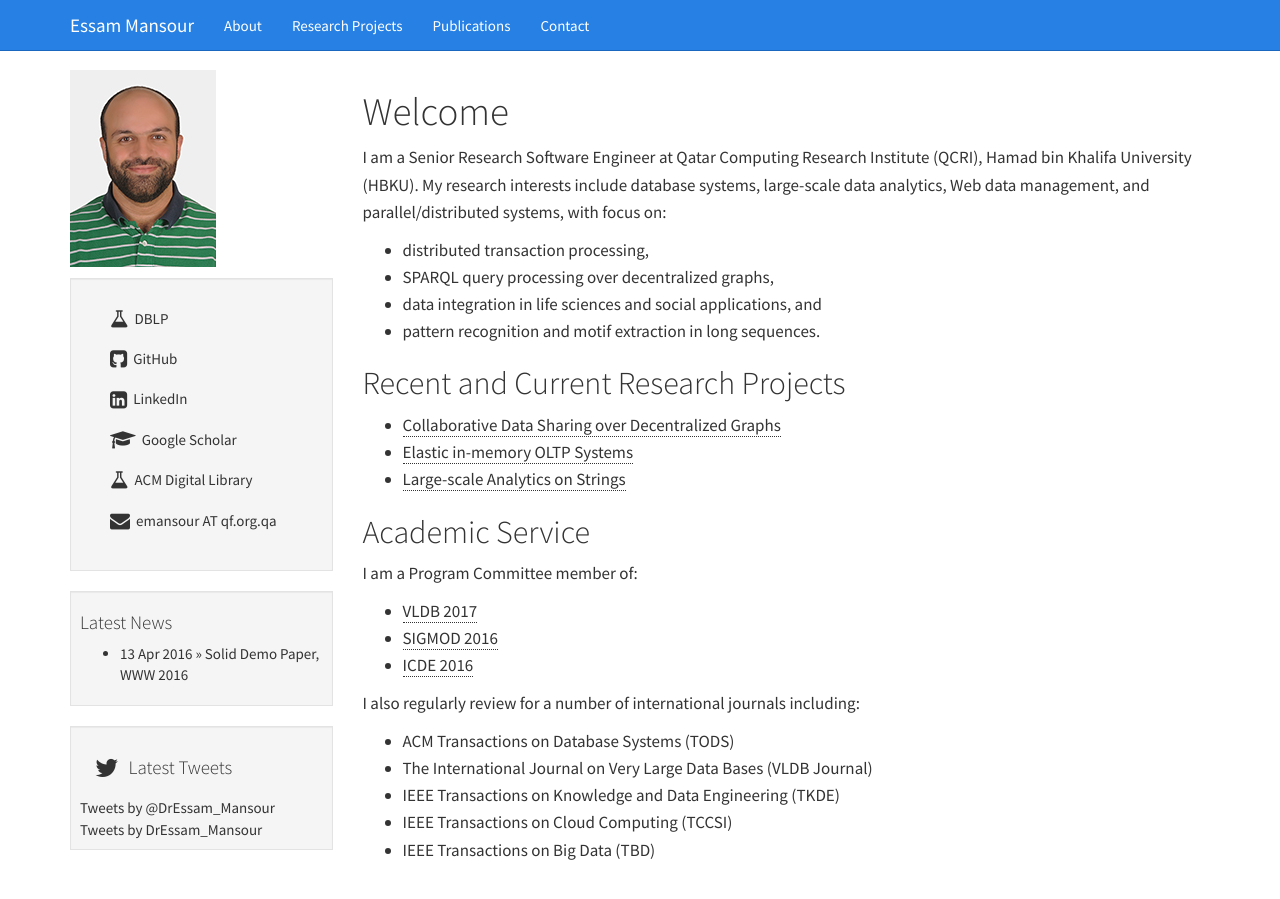
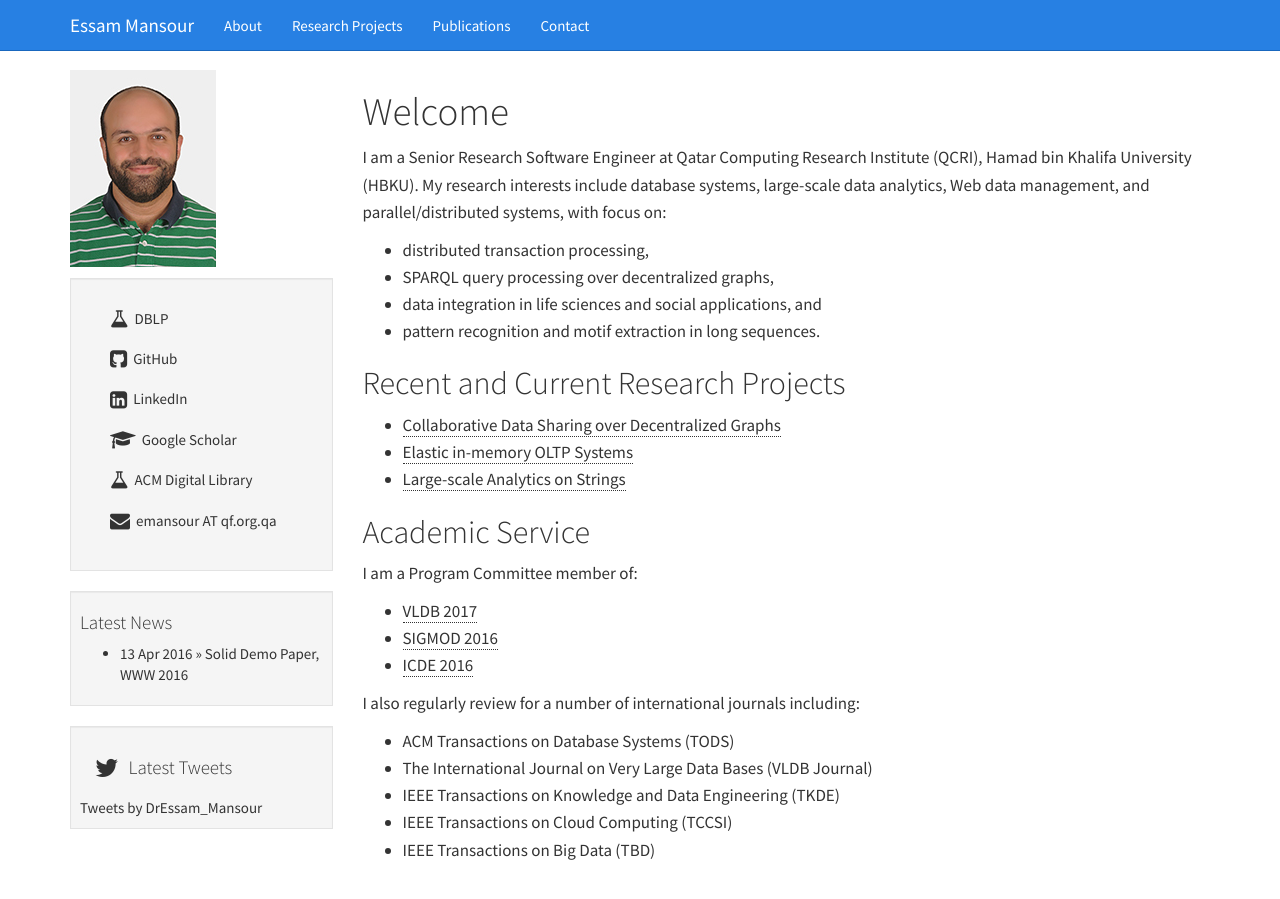
Before and after one commit to mansoure/mansoure.github.io, a Jekyll site: the page built from index.md, in a window 1280 px wide. Built offline with Jekyll 4.4.1, drawn with Linux system fonts in a browser that asks for light colours; comment, search, counter and statistics services are not loaded.

Commit message:
twitter .

```diff
--- a/_layouts/default.html
+++ b/_layouts/default.html
@@ -111,10 +111,10 @@
 			<section class="well well-sm">
 				<li class="list-group-item"><h4><i class="fa fa-twitter fa-lg"></i><span class="icon-label">Latest Tweets</span></h4></li>
 				    <div id="twitter_timeline">
-				        <a class="twitter-timeline" data-chrome="noheader" href="https://twitter.com/DrEssam_Mansour" data-widget-id="558282743734231040">Tweets by @DrEssam_Mansour</a>
+				        <a class="twitter-timeline" href="https://twitter.com/DrEssam_Mansour">Tweets by DrEssam_Mansour</a> <script async src="//platform.twitter.com/widgets.js" charset="utf-8"></script>
 				    </div>
 
-					<a class="twitter-timeline" href="https://twitter.com/DrEssam_Mansour">Tweets by DrEssam_Mansour</a> <script async src="//platform.twitter.com/widgets.js" charset="utf-8"></script>
+
 
 				<!--script>!function(d,s,id){var js,fjs=d.getElementsByTagName(s)[0],p=/^http:/.test(d.location)?'http':'https';if(!d.getElementById(id)){js=d.createElement(s);js.id=id;js.src=p+"://platform.twitter.com/widgets.js";fjs.parentNode.insertBefore(js,fjs);}}(document,"script","twitter-wjs");</script-->
 
```
